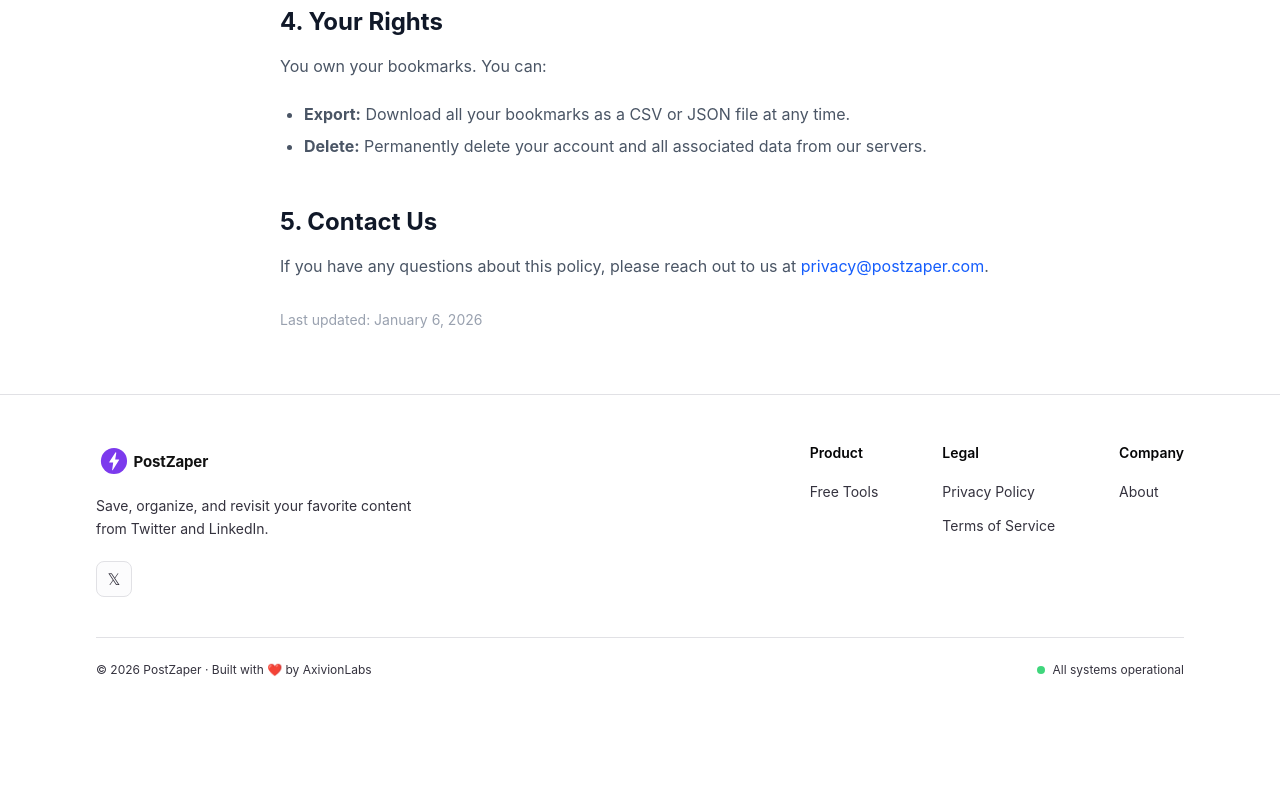
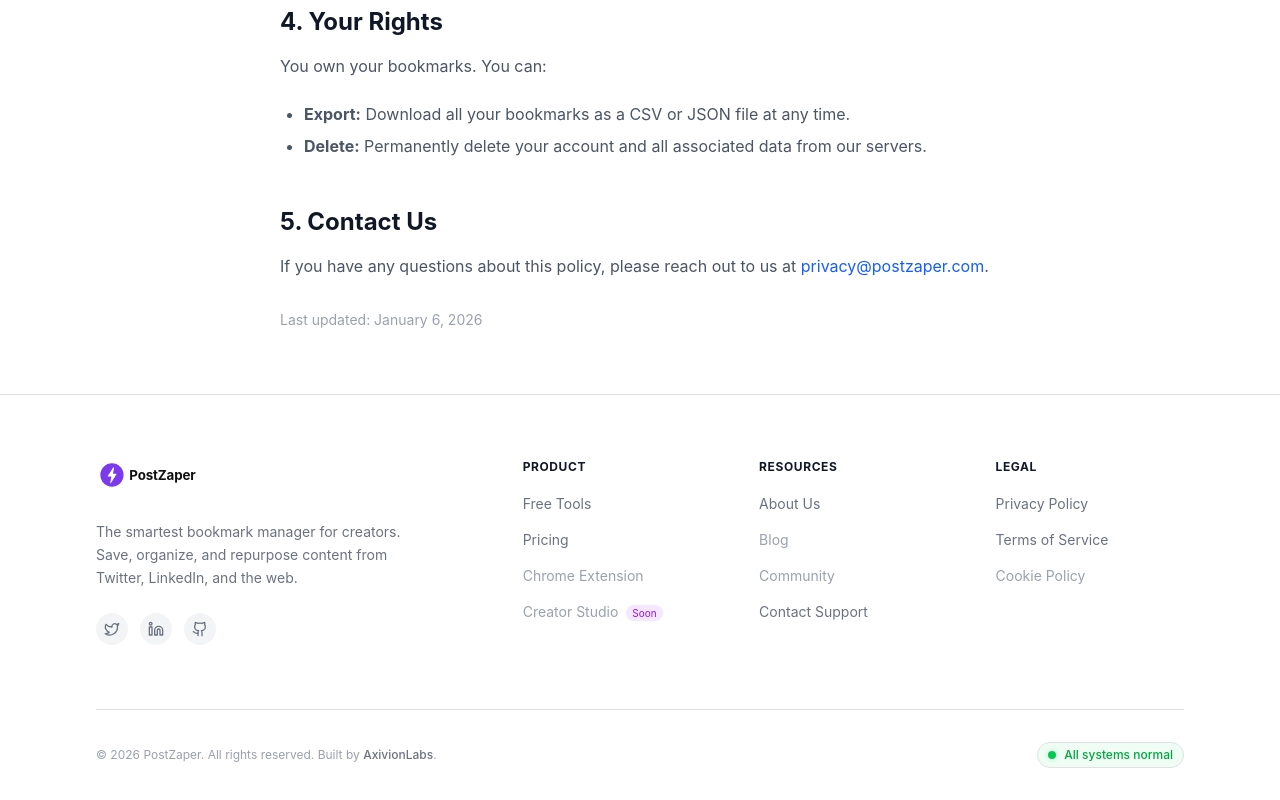
Before and after one commit to dipakkr/note-zap-fe, a React (Vite) app: page /privacy in a window 1280 px wide. Shown: the part 967-1767 px from the top of the page. Before the commit the page ends 1693 px from the top, so only its background shows below. Built offline with nearby package versions, Linux system fonts and the light colour scheme; no server answers.

Commit message:
upddated UI

```diff
--- a/src/components/UpgradeDialog.tsx
+++ b/src/components/UpgradeDialog.tsx
@@ -1,5 +1,6 @@
 import { Dialog, DialogContent } from './ui/dialog';
 import { Check, ShieldCheck, Crown, Star } from 'lucide-react';
+import { STRIPE_LINKS } from '@/lib/constants';
 
 interface UpgradeDialogProps {
     isOpen: boolean;
@@ -16,7 +17,7 @@
 
 export default function UpgradeDialog({ isOpen, onClose }: UpgradeDialogProps) {
     const handleUpgrade = () => {
-        window.location.href = 'https://buy.stripe.com/8x2bJ0c9X7Ey39Y9Ry2ZO08';
+        window.location.href = STRIPE_LINKS.PRO_YEARLY;
     };
 
     return (
@@ -43,7 +44,7 @@
                                 Yearly
                             </span>
                             <div className="flex items-baseline gap-1">
-                                <span className="text-xl font-black text-foreground">$39</span>
+                                <span className="text-xl font-black text-foreground">$29</span>
                                 <span className="text-xs font-semibold text-muted-foreground mr-1">/ year</span>
                             </div>
                             <span className="text-[10px] font-bold text-green-600 bg-green-500/10 px-2 py-0.5 rounded-full">
--- a/src/components/landing/FeatureShowcase.tsx
+++ b/src/components/landing/FeatureShowcase.tsx
@@ -27,7 +27,7 @@
   ];
 
   const generatedContent = {
-    content: "The real secret to explosive growth? It's not about the hustle—it's about the system. Here's my 5-step framework that took me from 0 to 50K followers in 90 days...",
+    content: "The real secret to explosive growth? It's not about the hustle, it's about the system. Here's my 5-step framework that took me from 0 to 50K followers in 90 days...",
     viralScore: 94,
     predictedLikes: "15K-25K",
     bestTime: "9:00 AM EST"
@@ -53,7 +53,7 @@
             <br />your own viral content
           </h2>
           <p className="mt-4 text-lg text-muted-foreground max-w-2xl mx-auto">
-            Save posts that go viral. Our AI learns the patterns, hooks, and structures—then
+            Save posts that go viral. Our AI learns the patterns, hooks, and structures, then
             creates original content with higher chances of going viral.
           </p>
         </div>
@@ -172,7 +172,7 @@
         <div className="mt-16 text-center">
           <Button size="lg" className="gap-2 rounded-full bg-amber-600 hover:bg-amber-700 text-white font-semibold" disabled>
             <Sparkles className="h-4 w-4" />
-            Coming Soon — Join Waitlist
+            Coming Soon - Join Waitlist
           </Button>
           <p className="mt-3 text-sm text-muted-foreground">Be the first to know when this feature launches</p>
         </div>
--- a/src/components/landing/Footer.tsx
+++ b/src/components/landing/Footer.tsx
@@ -1,86 +1,101 @@
 import { Link } from 'react-router-dom';
+import { Twitter, Linkedin, Github } from 'lucide-react';
 
 const Footer = () => {
   return (
-    <footer className="border-t bg-background">
-      <div className="container-tight py-12 px-4 md:px-8">
-        {/* Main Footer Content */}
-        <div className="flex flex-col md:flex-row justify-between items-start gap-10">
-          {/* Brand Column */}
-          <div className="max-w-xs">
-            <Link to="/" className="flex items-center gap-2.5">
-              <img src="/logo.svg" alt="PostZaper" className="h-9" />
+    <footer className="border-t bg-white pt-16 pb-8">
+      <div className="container-tight px-4 md:px-8">
+
+        <div className="grid grid-cols-2 md:grid-cols-12 gap-8 lg:gap-12 mb-16">
+
+          {/* Brand Column (Spans 4 columns on desktop) */}
+          <div className="col-span-2 md:col-span-12 lg:col-span-4">
+            <Link to="/" className="inline-block">
+              <img src="/logo.svg" alt="PostZaper" className="h-8" />
             </Link>
-            <p className="mt-4 text-sm text-muted-foreground leading-relaxed">
-              Save, organize, and revisit your favorite content from Twitter and LinkedIn.
+            <p className="mt-6 text-sm text-gray-500 leading-relaxed max-w-xs">
+              The smartest bookmark manager for creators. Save, organize, and repurpose content from Twitter, LinkedIn, and the web.
             </p>
-            <div className="mt-5 flex gap-3">
+
+            <div className="mt-6 flex items-center gap-3">
               <a
                 href="https://twitter.com/postzaper"
                 target="_blank"
                 rel="noopener noreferrer"
-                className="flex h-9 w-9 items-center justify-center rounded-lg border bg-muted/50 text-muted-foreground transition-colors hover:bg-muted hover:text-foreground"
-                aria-label="Follow on X (Twitter)"
+                className="w-8 h-8 flex items-center justify-center rounded-full bg-gray-100 text-gray-500 hover:bg-black hover:text-white transition-all duration-300"
+                aria-label="Twitter"
               >
-                𝕏
+                <Twitter size={16} />
+              </a>
+              <a
+                href="#"
+                className="w-8 h-8 flex items-center justify-center rounded-full bg-gray-100 text-gray-500 hover:bg-[#0077b5] hover:text-white transition-all duration-300"
+                aria-label="LinkedIn"
+              >
+                <Linkedin size={16} />
+              </a>
+              <a
+                href="#"
+                className="w-8 h-8 flex items-center justify-center rounded-full bg-gray-100 text-gray-500 hover:bg-gray-800 hover:text-white transition-all duration-300"
+                aria-label="GitHub"
+              >
+                <Github size={16} />
               </a>
             </div>
           </div>
 
-          {/* Links Section */}
-          <div className="flex flex-wrap gap-12 md:gap-16">
-            {/* Product Links */}
-            <div>
-              <h4 className="text-sm font-semibold text-foreground mb-4">Product</h4>
-              <ul className="space-y-2.5">
-                <li>
-                  <Link to="/tools" className="text-sm text-muted-foreground hover:text-foreground transition-colors">
-                    Free Tools
-                  </Link>
-                </li>
+          {/* Links Section (Spans 8 columns on desktop) */}
+          <div className="col-span-2 md:col-span-12 lg:col-span-8 grid grid-cols-2 sm:grid-cols-3 gap-8 md:gap-12 lg:pl-12">
 
+            {/* Column 1 */}
+            <div className="flex flex-col gap-4">
+              <h4 className="text-xs font-bold text-gray-900 uppercase tracking-wider">Product</h4>
+              <ul className="space-y-3">
+                <li><Link to="/tools" className="text-sm text-gray-500 hover:text-purple-600 transition-colors">Free Tools</Link></li>
+                <li><Link to="/pricing" className="text-sm text-gray-500 hover:text-purple-600 transition-colors">Pricing</Link></li>
+                <li><span className="text-sm text-gray-400 cursor-not-allowed">Chrome Extension</span></li>
+                <li><span className="text-sm text-gray-400 cursor-not-allowed">Creator Studio <span className="text-[10px] bg-purple-100 text-purple-600 px-1.5 py-0.5 rounded ml-1">Soon</span></span></li>
               </ul>
             </div>
 
-            {/* Legal Links */}
-            <div>
-              <h4 className="text-sm font-semibold text-foreground mb-4">Legal</h4>
-              <ul className="space-y-2.5">
-                <li>
-                  <Link to="/privacy" className="text-sm text-muted-foreground hover:text-foreground transition-colors">
-                    Privacy Policy
-                  </Link>
-                </li>
-                <li>
-                  <Link to="/terms" className="text-sm text-muted-foreground hover:text-foreground transition-colors">
-                    Terms of Service
-                  </Link>
-                </li>
+            {/* Column 2 */}
+            <div className="flex flex-col gap-4">
+              <h4 className="text-xs font-bold text-gray-900 uppercase tracking-wider">Resources</h4>
+              <ul className="space-y-3">
+                <li><Link to="/about" className="text-sm text-gray-500 hover:text-purple-600 transition-colors">About Us</Link></li>
+                <li><span className="text-sm text-gray-400 cursor-not-allowed">Blog</span></li>
+                <li><span className="text-sm text-gray-400 cursor-not-allowed">Community</span></li>
+                <li><a href="mailto:support@postzaper.com" className="text-sm text-gray-500 hover:text-purple-600 transition-colors">Contact Support</a></li>
               </ul>
             </div>
 
-            {/* Company Links */}
-            <div>
-              <h4 className="text-sm font-semibold text-foreground mb-4">Company</h4>
-              <ul className="space-y-2.5">
-                <li>
-                  <Link to="/about" className="text-sm text-muted-foreground hover:text-foreground transition-colors">
-                    About
-                  </Link>
-                </li>
+            {/* Column 3 */}
+            <div className="flex flex-col gap-4">
+              <h4 className="text-xs font-bold text-gray-900 uppercase tracking-wider">Legal</h4>
+              <ul className="space-y-3">
+                <li><Link to="/privacy" className="text-sm text-gray-500 hover:text-purple-600 transition-colors">Privacy Policy</Link></li>
+                <li><Link to="/terms" className="text-sm text-gray-500 hover:text-purple-600 transition-colors">Terms of Service</Link></li>
+                <li><span className="text-sm text-gray-400 cursor-not-allowed">Cookie Policy</span></li>
               </ul>
             </div>
+
           </div>
         </div>
 
         {/* Bottom Bar */}
-        <div className="mt-10 pt-6 border-t flex flex-col sm:flex-row items-center justify-between gap-4">
-          <p className="text-xs text-muted-foreground">
-            © 2026 PostZaper · Built with ❤️ by AxivionLabs
+        <div className="pt-8 border-t border-gray-100 flex flex-col md:flex-row items-center justify-between gap-4">
+          <p className="text-xs text-gray-400">
+            © {new Date().getFullYear()} PostZaper. All rights reserved. Built by <span className="font-medium text-gray-500">AxivionLabs</span>.
           </p>
-          <div className="flex items-center gap-2 text-xs text-muted-foreground">
-            <span className="h-2 w-2 rounded-full bg-green-500 animate-pulse" />
-            All systems operational
+
+          <div className="flex items-center gap-6">
+            <div className="flex items-center gap-2 text-xs font-medium text-green-600 bg-green-50 px-2.5 py-1 rounded-full border border-green-100">
+              <span className="relative flex h-2 w-2">
+                <span className="animate-ping absolute inline-flex h-full w-full rounded-full bg-green-400 opacity-75"></span>
+                <span className="relative inline-flex rounded-full h-2 w-2 bg-green-500"></span>
+              </span>
+              All systems normal
+            </div>
           </div>
         </div>
       </div>
--- a/src/components/landing/MobileStickyCta.tsx
+++ b/src/components/landing/MobileStickyCta.tsx
@@ -1,5 +1,6 @@
 import { X } from "lucide-react";
 import { useState, useEffect } from "react";
+import { STRIPE_LINKS } from "@/lib/constants";
 
 const MobileStickyCta = () => {
     const [isVisible, setIsVisible] = useState(true);
@@ -19,7 +20,7 @@
 
     const handleClick = () => {
         // Redirect to Stripe payment link
-        window.location.href = "https://buy.stripe.com/8x2bJ0c9X7Ey39Y9Ry2ZO08";
+        window.location.href = STRIPE_LINKS.PRO_YEARLY;
     };
 
     return (
--- a/src/components/landing/Pricing.tsx
+++ b/src/components/landing/Pricing.tsx
@@ -1,5 +1,6 @@
-import { Check, Zap } from "lucide-react";
+import { Check, Zap, Sparkles } from "lucide-react";
 import { Button } from "@/components/ui/button";
+import { STRIPE_LINKS } from "@/lib/constants";
 
 const Pricing = () => {
 
@@ -14,15 +15,15 @@
         "3 collections",
         "Basic search",
         "Mobile web access",
-        "Community support",
       ],
     },
     {
       name: "Pro",
-      badge: "Most Popular",
+      badge: "",
       description: "Everything you need to save smarter",
       price: "$29",
       priceLabel: "per year",
+      monthlyPrice: "$2.42",
       highlighted: true,
       features: [
         "Everything in Free, plus:",
@@ -31,10 +32,29 @@
         "Auto-save from Twitter, LinkedIn & blogs",
         "Advanced search (filters, date ranges)",
         "Rich link previews",
-        "Bulk import browser bookmarks",
-        "Export to CSV/JSON",
         "Priority support (24hr response)",
       ],
+      buttonText: "Upgrade Now",
+    },
+    {
+      name: "Creator",
+      badge: "Coming Soon",
+      badgeColor: "bg-purple-100 text-purple-700",
+      description: "For serious content creators",
+      price: "$99",
+      priceLabel: "per year",
+      monthlyPrice: "$8.25",
+      features: [
+        "Everything in Pro, plus:",
+        "Access to Creator Studio",
+        "Generate 500 AI posts/mo",
+        "AI-powered viral content generation",
+        "Content segmentation & repurposing",
+        "Trend analysis & insights",
+        "Auto create swipe files",
+      ],
+      buttonText: "Join Early Access",
+      isWaitlist: true,
     },
   ];
 
@@ -62,47 +82,72 @@
         </div>
 
         {/* Pricing Cards */}
-        <div className="mx-auto mt-12 grid max-w-4xl gap-6 lg:grid-cols-2">
+        <div className="mx-auto mt-12 grid max-w-6xl gap-6 lg:grid-cols-3 items-start">
           {plans.map((plan) => (
             <div
               key={plan.name}
-              className={`rounded-2xl border bg-card p-6 flex flex-col h-full ${plan.highlighted ? "border-2 border-primary shadow-lg" : ""
-                }`}
+              className={`relative rounded-2xl border bg-card p-6 flex flex-col h-full transition-all duration-300 hover:shadow-xl ${plan.highlighted ? "border-2 border-primary shadow-lg scale-105 z-10" : "border-border/50"
+                } ${plan.isWaitlist ? "bg-gradient-to-b from-white to-purple-50/50 border-purple-100" : ""}`}
             >
-              <div className="flex items-center gap-2">
-                <h3 className="text-lg font-bold">{plan.name}</h3>
+              {plan.highlighted && (
+                <div className="absolute -top-4 left-1/2 -translate-x-1/2 bg-primary text-primary-foreground text-xs font-bold px-3 py-1 rounded-full shadow-sm">
+                  MOST POPULAR
+                </div>
+              )}
+
+              <div className="flex items-center justify-between gap-2 mb-2">
+                <h3 className="text-xl font-bold">{plan.name}</h3>
                 {plan.badge && (
-                  <span className="rounded-full bg-foreground px-3 py-0.5 text-xs font-medium text-background">
+                  <span className={`rounded-full px-2.5 py-0.5 text-[10px] font-bold uppercase tracking-wider ${plan.badgeColor || "bg-foreground text-background"}`}>
                     {plan.badge}
                   </span>
                 )}
               </div>
-              <p className="mt-1 text-sm text-muted-foreground">{plan.description}</p>
+              <p className="text-sm text-muted-foreground min-h-[40px]">{plan.description}</p>
 
-              <div className="mt-4">
-                <span className="text-4xl font-bold">{plan.price}</span>
-                <span className="ml-2 text-sm text-muted-foreground">{plan.priceLabel}</span>
+              <div className="mt-4 mb-6">
+                <div className="flex items-baseline gap-2">
+                  <span className="text-4xl font-extrabold tracking-tight">{plan.price}</span>
+                  {plan.priceLabel && <span className="text-sm text-muted-foreground font-medium">{plan.priceLabel}</span>}
+                </div>
+                {/* Monthly Equivalent Badge */}
+                {plan.monthlyPrice && (
+                  <div className="mt-2 inline-block bg-green-50 px-2 py-1 rounded text-xs font-bold text-green-700">
+                    Just {plan.monthlyPrice}/mo
+                  </div>
+                )}
               </div>
 
-              <ul className="mt-6 space-y-3 mb-6">
-                {plan.features.map((feature, idx) => (
-                  <li key={idx} className="flex items-center gap-2 text-sm">
-                    <Check className="h-4 w-4 shrink-0 text-primary" />
-                    <span>{feature}</span>
-                  </li>
-                ))}
-              </ul>
+              <div className="flex-1">
+                <ul className="space-y-3 mb-8">
+                  {plan.features.map((feature, idx) => (
+                    <li key={idx} className="flex items-start gap-3 text-sm text-gray-600">
+                      <div className={`mt-0.5 p-0.5 rounded-full ${plan.name === 'Creator' ? 'bg-purple-100 text-purple-600' : 'bg-green-100 text-green-600'}`}>
+                        {plan.name === 'Creator' && idx > 0 && String(feature).includes("AI") ? <Sparkles size={10} fill="currentColor" /> : <Check size={10} strokeWidth={4} />}
+                      </div>
+                      <span className="leading-snug">{feature}</span>
+                    </li>
+                  ))}
+                </ul>
+              </div>
 
               <Button
-                className={`mt-auto w-full rounded-full ${plan.highlighted ? "bg-primary" : "bg-foreground"
+                size="lg"
+                className={`w-full rounded-full font-bold transition-all ${plan.highlighted
+                  ? "bg-primary hover:bg-primary/90 shadow-md hover:shadow-lg hover:-translate-y-0.5"
+                  : plan.isWaitlist
+                    ? "bg-white text-purple-600 border-2 border-purple-200 hover:border-purple-300 hover:bg-purple-50"
+                    : "bg-secondary text-secondary-foreground hover:bg-secondary/80"
                   }`}
                 onClick={() => {
                   if (plan.name === "Pro") {
-                    window.location.href = "https://buy.stripe.com/8x2bJ0c9X7Ey39Y9Ry2ZO08";
+                    window.location.href = STRIPE_LINKS.PRO_YEARLY;
+                  } else if (plan.name === "Creator") {
+                    window.location.href = STRIPE_LINKS.CREATOR_YEARLY;
                   }
                 }}
               >
-                {plan.price === "$0" ? "Get Started Free" : "Upgrade Now"}
+                {plan.buttonText || (plan.price === "$0" ? "Get Started Free" : "Upgrade Now")}
               </Button>
             </div>
           ))}
--- a/src/components/landing/UseCases.tsx
+++ b/src/components/landing/UseCases.tsx
@@ -43,7 +43,7 @@
                 </h3>
 
                 <p className="mt-4 text-muted-foreground">
-                  Pick the content templates that resonate with you—threads, hooks,
+                  Pick the content templates that resonate with you, like threads, hooks,
                   storytelling formats, or viral frameworks. Our AI generates fresh
                   ideas tailored to your niche, so you always know what to post.
                 </p>
@@ -117,7 +117,7 @@
 
               <p className="mx-auto mt-3 max-w-lg text-muted-foreground">
                 Watch how creators use templates to generate viral content
-                ideas in seconds—no more staring at a blank screen.
+                ideas in seconds. No more staring at a blank screen.
               </p>
             </div>
 
--- /dev/null
+++ b/src/lib/constants.ts
@@ -0,0 +1,4 @@
+export const STRIPE_LINKS = {
+    PRO_YEARLY: "https://buy.stripe.com/8x2bJ0c9X7Ey39Y9Ry2ZO08",
+    CREATOR_YEARLY: "https://buy.stripe.com/dRm3cuei50c65i6e7O2ZO09",
+} as const;
```
Also changed, not shown: src/components/landing/DesktopFloatingOffer.tsx (+31 -4 lines), src/components/landing/Hero.tsx (+7 -4 lines).
